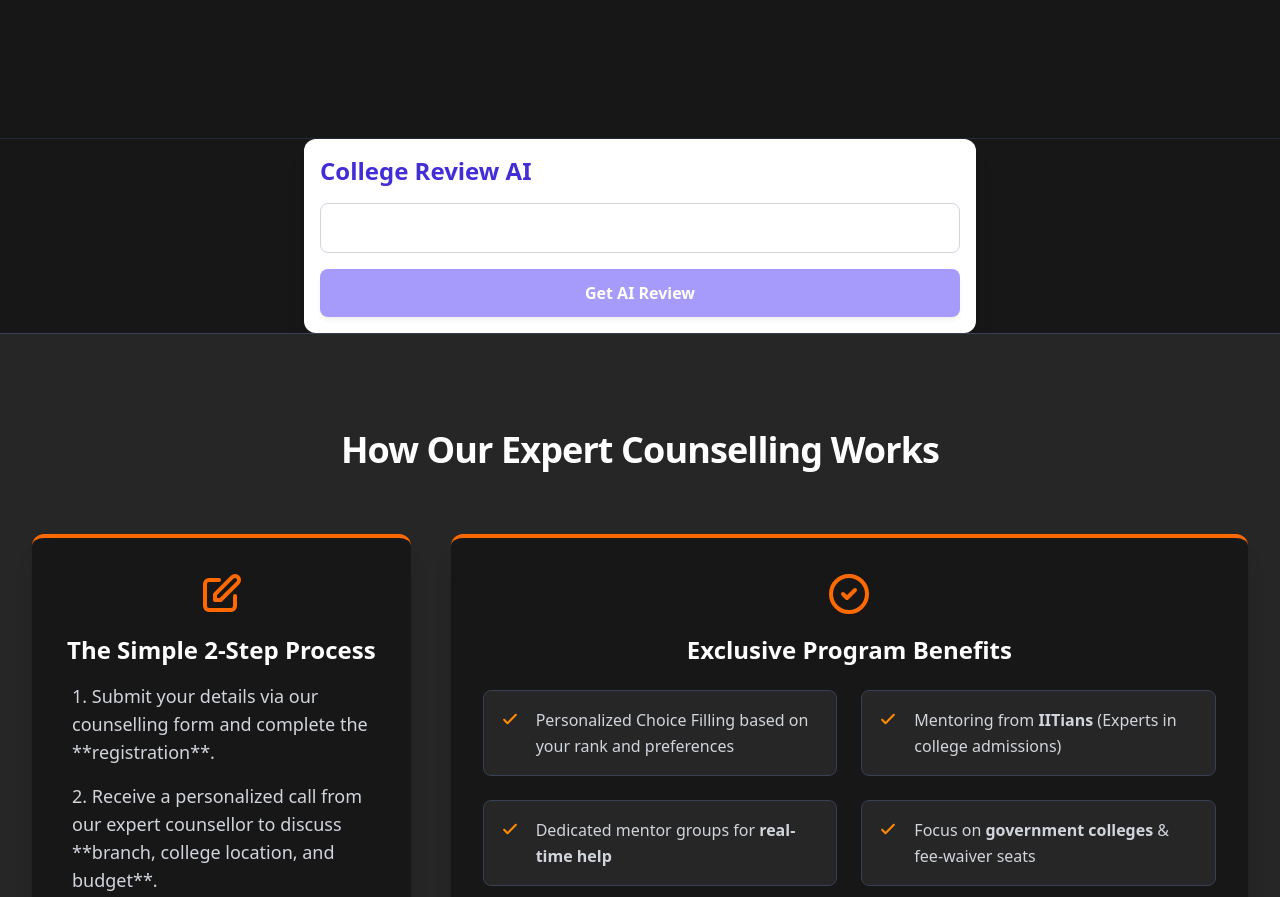
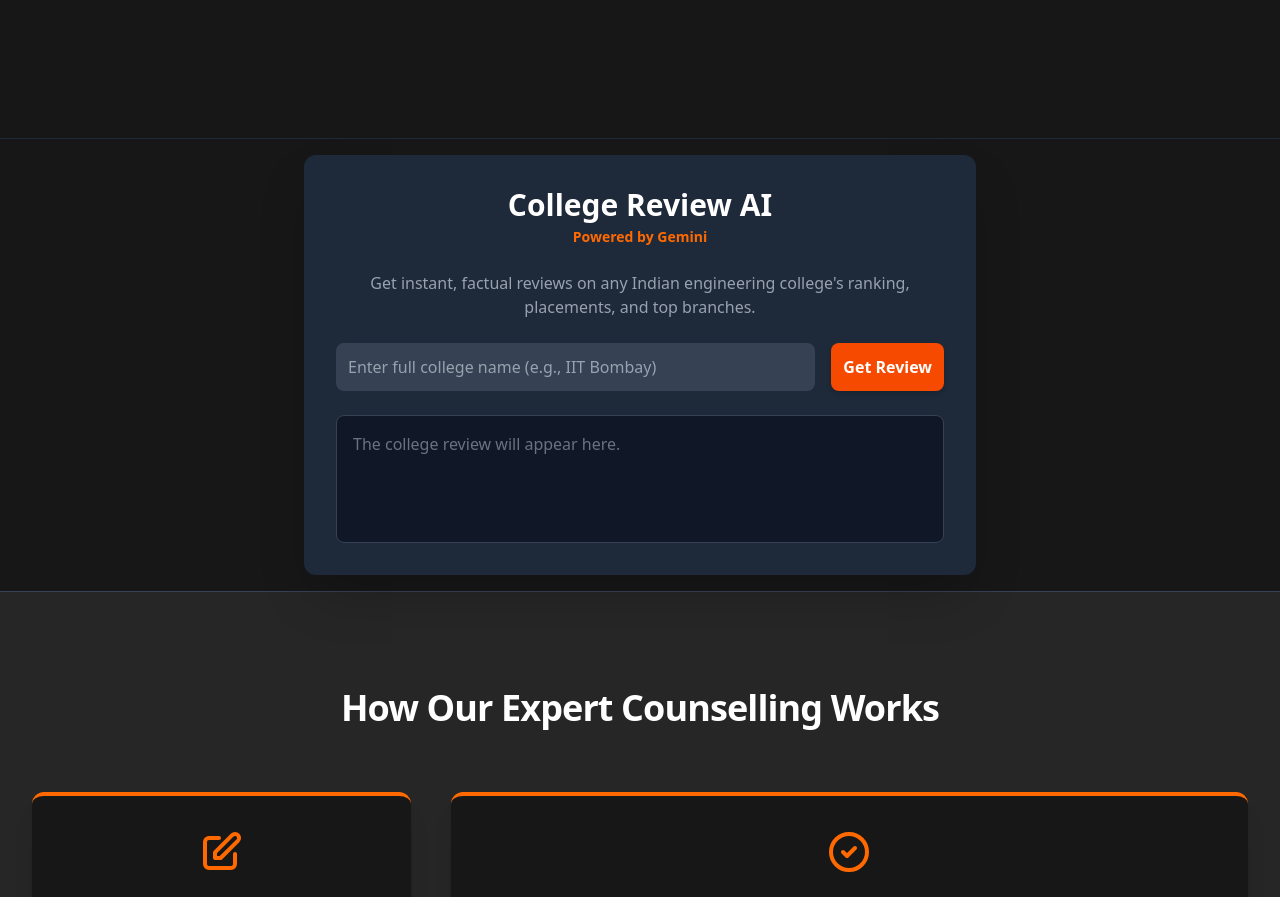
Before and after one commit to anurag-maaurya/counselling_website, a React (Vite) app in the folder routes/: page / in a window 1280 px wide. Shown: the part 1740-2637 px from the top of the page. Built offline with nearby package versions, Linux system fonts and the light colour scheme.

Commit message:
Refactor CollegeReviewAI component for prompt input

```diff
--- a/routes/src/components/home/CollegeReviewAI.jsx
+++ b/routes/src/components/home/CollegeReviewAI.jsx
@@ -1,87 +1,127 @@
-import React, { useState, useCallback } from 'react';
-// This component correctly uses fetch to communicate with your backend API,
-// avoiding direct import of server-only modules like 'express' or 'mongoose'.
+import React, { useState } from 'react';
+
+// Tailwind CSS classes for the old UI: Dark card, orange button, and powered by text
+const primaryColor = 'text-orange-500';
+const buttonBg = 'bg-orange-600 hover:bg-orange-700';
+const cardBg = 'bg-gray-800';
+const inputStyle = 'bg-gray-700 text-white placeholder-gray-400 border-gray-600';
+const resultBg = 'bg-gray-900 border border-gray-700';
 
 const CollegeReviewAI = () => {
-  const [collegeName, setCollegeName] = useState('');
+  const [prompt, setPrompt] = useState('');
   const [review, setReview] = useState('');
   const [loading, setLoading] = useState(false);
   const [error, setError] = useState('');
 
-  // Function to call the Express backend API
-  const getReview = useCallback(async () => {
-    if (!collegeName) {
-      setError("Please enter a college name.");
+  const fetchReview = async () => {
+    if (!prompt.trim()) {
+      setError('Please enter a college name.');
       return;
     }
 
     setLoading(true);
+    setError('');
     setReview('');
-    setError('');
 
+    // --- Core API Logic (Calls the Express Backend) ---
     try {
-      // 💡 Hitting the Express server API endpoint
-      // Ensure this URL is correct for your deployed backend
-      const response = await fetch('https://stbg1.vercel.app/api/gemini-college-review', {
+      // NOTE: This URL should point to your Vercel-deployed server's API endpoint
+      const response = await fetch('/api/gemini-college-review', {
         method: 'POST',
         headers: {
           'Content-Type': 'application/json',
         },
-        body: JSON.stringify({ prompt: collegeName }), // Sending the prompt to the backend
+        body: JSON.stringify({ prompt }),
       });
+
+      if (!response.ok) {
+        throw new Error(`HTTP error! status: ${response.status}`);
+      }
 
       const data = await response.json();
 
-      if (!response.ok) {
-        // Handle server-side errors (from your Express route)
-        throw new Error(data.message || 'Failed to fetch review from the server.');
+      if (data.text) {
+          // Use 'text' from the response as the review content
+          setReview(data.text);
+      } else {
+          // Handle cases where the response is missing the 'text' property
+          setReview("Sorry, I couldn't fetch the review right now. The response was empty.");
       }
 
-      setReview(data.text);
-
     } catch (err) {
-      console.error("Frontend Fetch Error:", err);
-      // Display a user-friendly error message
-      setError(err.message || "Could not connect to the review service.");
+      console.error("Fetch Error:", err);
+      setError('Sorry, I couldn\'t fetch the review right now. Please check your network or server logs.');
+      setReview('Sorry, I couldn\'t fetch the review right now. Please try again later or refine your college name.');
     } finally {
       setLoading(false);
     }
-  }, [collegeName]);
-
+  };
 
   return (
-    <div className="p-4 max-w-2xl mx-auto bg-white shadow-xl rounded-xl">
-      <h2 className="text-2xl font-bold mb-4 text-indigo-700">College Review AI</h2>
+    <div className="flex flex-col items-center justify-center p-4">
+      {/* Card Container - Dark Background */}
+      <div className={`${cardBg} shadow-2xl rounded-xl p-8 w-full max-w-2xl text-white`}>
+        <h1 className="text-3xl font-bold text-center mb-1">
+          College Review AI
+        </h1>
+        <p className={`text-center mb-6 text-sm font-semibold ${primaryColor}`}>
+          Powered by Gemini
+        </p>
+        <p className="text-gray-400 text-center mb-6">
+          Get instant, factual reviews on any Indian engineering college's ranking, placements, and top branches.
+        </p>
 
-      <input
-        type="text"
-        placeholder="Enter College Name (e.g., IIT Delhi)"
-        value={collegeName}
-        onChange={(e) => setCollegeName(e.target.value)}
-        className="w-full p-3 mb-4 border border-gray-300 rounded-lg focus:ring-2 focus:ring-indigo-500"
-        disabled={loading}
-      />
+        {/* Input and Button */}
+        <div className="flex flex-col sm:flex-row space-y-4 sm:space-y-0 sm:space-x-4 mb-6">
+          <input
+            type="text"
+            className={`flex-grow p-3 rounded-lg focus:ring-2 focus:ring-orange-500 outline-none ${inputStyle}`}
+            placeholder="Enter full college name (e.g., IIT Bombay)"
+            value={prompt}
+            onChange={(e) => setPrompt(e.target.value)}
+            onKeyPress={(e) => {
+              if (e.key === 'Enter') {
+                fetchReview();
+              }
+            }}
+            disabled={loading}
+          />
+          <button
+            className={`p-3 rounded-lg font-semibold transition duration-200 shadow-md ${buttonBg} text-white`}
+            onClick={fetchReview}
+            disabled={loading}
+          >
+            {loading ? 'Generating...' : 'Get Review'}
+          </button>
+        </div>
 
-      <button
-        onClick={getReview}
-        disabled={loading || !collegeName}
-        className="w-full bg-indigo-600 text-white font-semibold py-3 rounded-lg hover:bg-indigo-700 disabled:opacity-50 transition duration-150 ease-in-out shadow-md"
-      >
-        {loading ? 'Fetching Review...' : 'Get AI Review'}
-      </button>
-
-      {error && (
-        <p className="mt-4 text-red-600 p-3 bg-red-50 border border-red-200 rounded-lg">{error}</p>
-      )}
-
-      {review && (
-        <div className="mt-6 p-4 bg-gray-50 border border-gray-200 rounded-lg whitespace-pre-wrap">
-          <h3 className="text-xl font-semibold mb-2 text-gray-800">Review Result:</h3>
-          {/* Since your backend returns Markdown, you might want to use a Markdown renderer library
-              (like 'react-markdown') for proper formatting instead of a basic <pre> tag. */}
-          <pre className="text-sm font-mono overflow-x-auto p-2 bg-white rounded">{review}</pre>
+        {/* Result Area */}
+        <div className={`p-4 rounded-lg min-h-32 mt-4 ${resultBg}`}>
+          {error && <p className="text-red-400 font-medium">{error}</p>}
+          {loading && (
+            <div className="flex items-center space-x-2 text-orange-400">
+              <svg className="animate-spin h-5 w-5" xmlns="http://www.w3.org/2000/svg" fill="none" viewBox="0 0 24 24">
+                <circle className="opacity-25" cx="12" cy="12" r="10" stroke="currentColor" strokeWidth="4"></circle>
+                <path className="opacity-75" fill="currentColor" d="M4 12a8 8 0 018-8V0C5.373 0 0 5.373 0 12h4zm2 5.291A7.962 7.962 0 014 12H0c0 3.042 1.135 5.824 3 7.938l3-2.647z"></path>
+              </svg>
+              <span>Fetching college data from Gemini...</span>
+            </div>
+          )}
+          {review && !loading && (
+            <div
+                className="text-gray-300 review-output"
+                // WARNING: dangerouslySetInnerHTML is used here to render Markdown content from the API.
+                // In a real application, ensure the API output is sanitized.
+                dangerouslySetInnerHTML={{ __html: review.replace(/\n/g, '<br>') }}
+            />
+          )}
+          {!review && !loading && !error && (
+            <p className="text-gray-500">
+                The college review will appear here.
+            </p>
+          )}
         </div>
-      )}
+      </div>
     </div>
   );
 };
```
